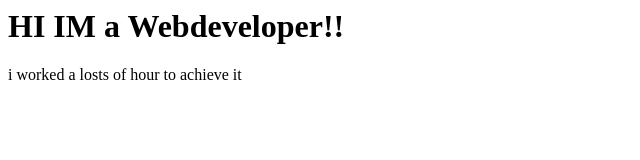
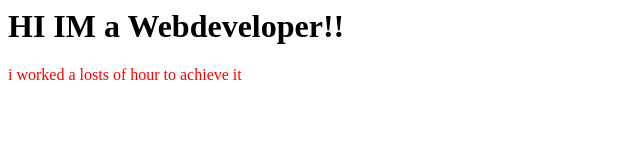
Before and after one commit to JITHENDARJAKKULA/first, a plain HTML site: page index.html in a window 1280 px wide. Shown: the whole page, without its empty margins (0-640 px from the left). Drawn offline with Linux system fonts and the light colour scheme.

Commit message:
Update index.html

```diff
--- a/index.html
+++ b/index.html
@@ -1,6 +1,11 @@
 <doctype>
     <head>
         <title> JITHENDARS WORLD</title>
+        <style>
+            p{
+                color:red;}
+
+        </style>
     </head>
     <body>
         <h1>HI IM a Webdeveloper!!</h1>
```
